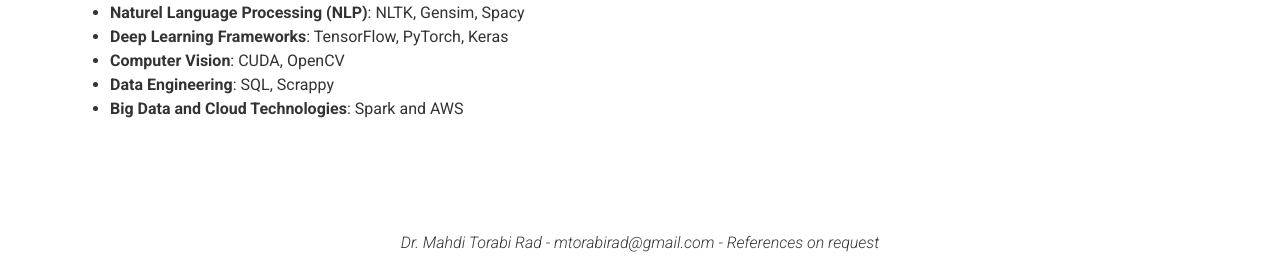
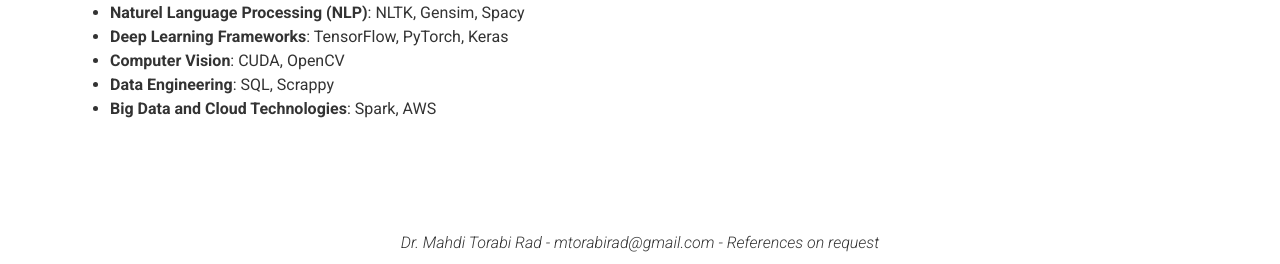
Before and after one commit to mtorabirad/mtorabirad.github.io, a Jekyll site: the page built from index.md, in a window 1280 px wide and 900 px high, scrolled down 1577 px. Shown: the part 633-897 px from the top of the window. Built offline with Jekyll 4.4.1, drawn with Linux system fonts in a browser that asks for light colours.

```diff
--- a/_config.yml
+++ b/_config.yml
@@ -31,7 +31,7 @@ more_content: |
   -	**Deep Learning Frameworks**: TensorFlow, PyTorch, Keras
   -	**Computer Vision**: CUDA, OpenCV
   -	**Data Engineering**: SQL, Scrappy
-  -	**Big Data and Cloud Technologies**: Spark and AWS
+  -	**Big Data and Cloud Technologies**: Spark, AWS
 
 more_title_2: DEEP LEARNING INVITED TALKS/PUBLICATIONS
 more_content_2: |
```
